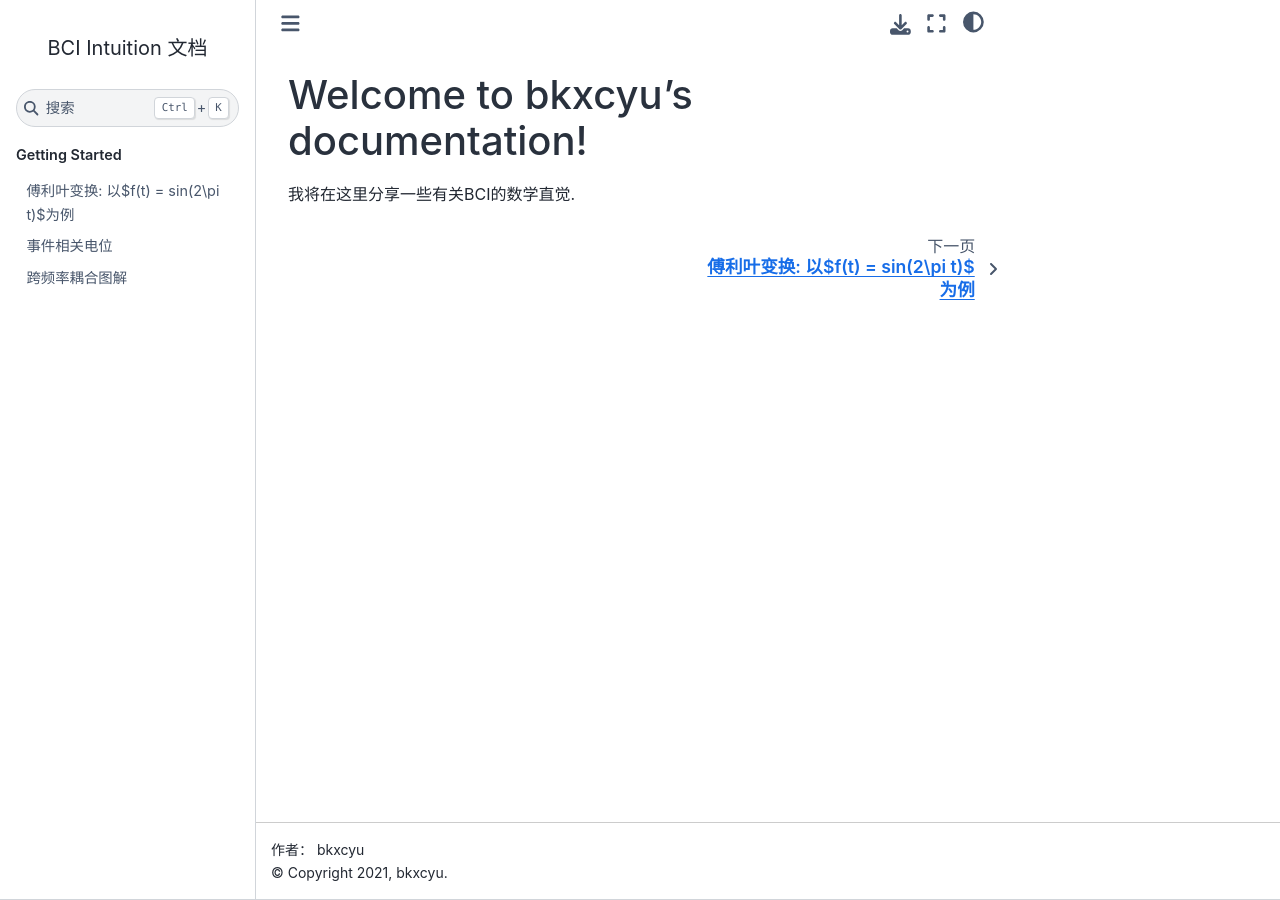
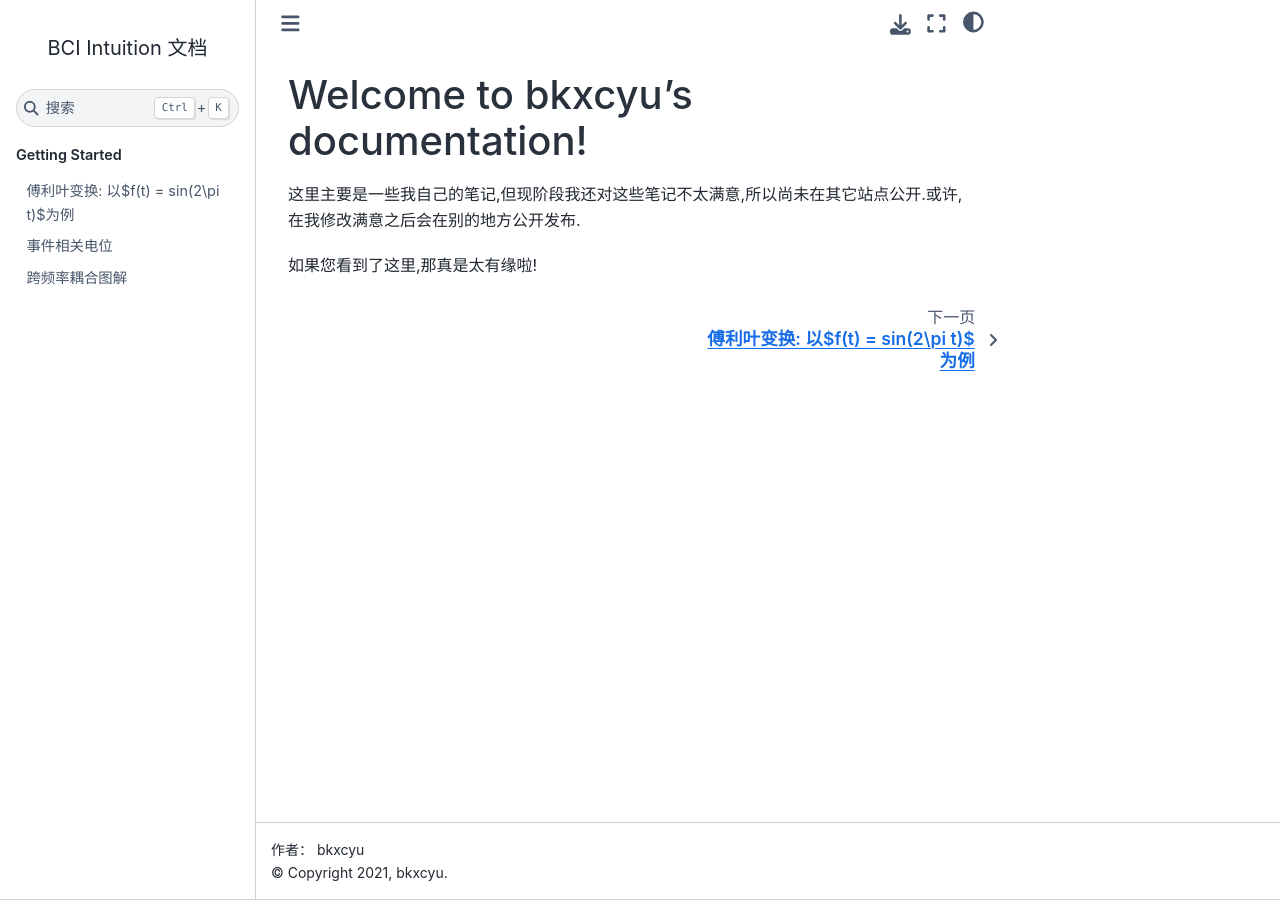
Before and after one commit to bkxcyu/bkxcyu_doc, a Sphinx documentation site: the page built from source/index.rst, in a window 1280 px wide. Built offline with Sphinx 7.4.7 and the Sphinx Book theme 1.1.4, drawn with Linux system fonts in a browser that asks for light colours.

Commit message:
2021-09-03

```diff
--- a/source/index.rst
+++ b/source/index.rst
@@ -6,7 +6,9 @@
 Welcome to bkxcyu's documentation!
 ====================================
 
-我将在这里分享一些有关BCI的数学直觉.
+这里主要是一些我自己的笔记,但现阶段我还对这些笔记不太满意,所以尚未在其它站点公开.或许,在我修改满意之后会在别的地方公开发布.
+
+如果您看到了这里,那真是太有缘啦!
 
 
 .. toctree::
```
